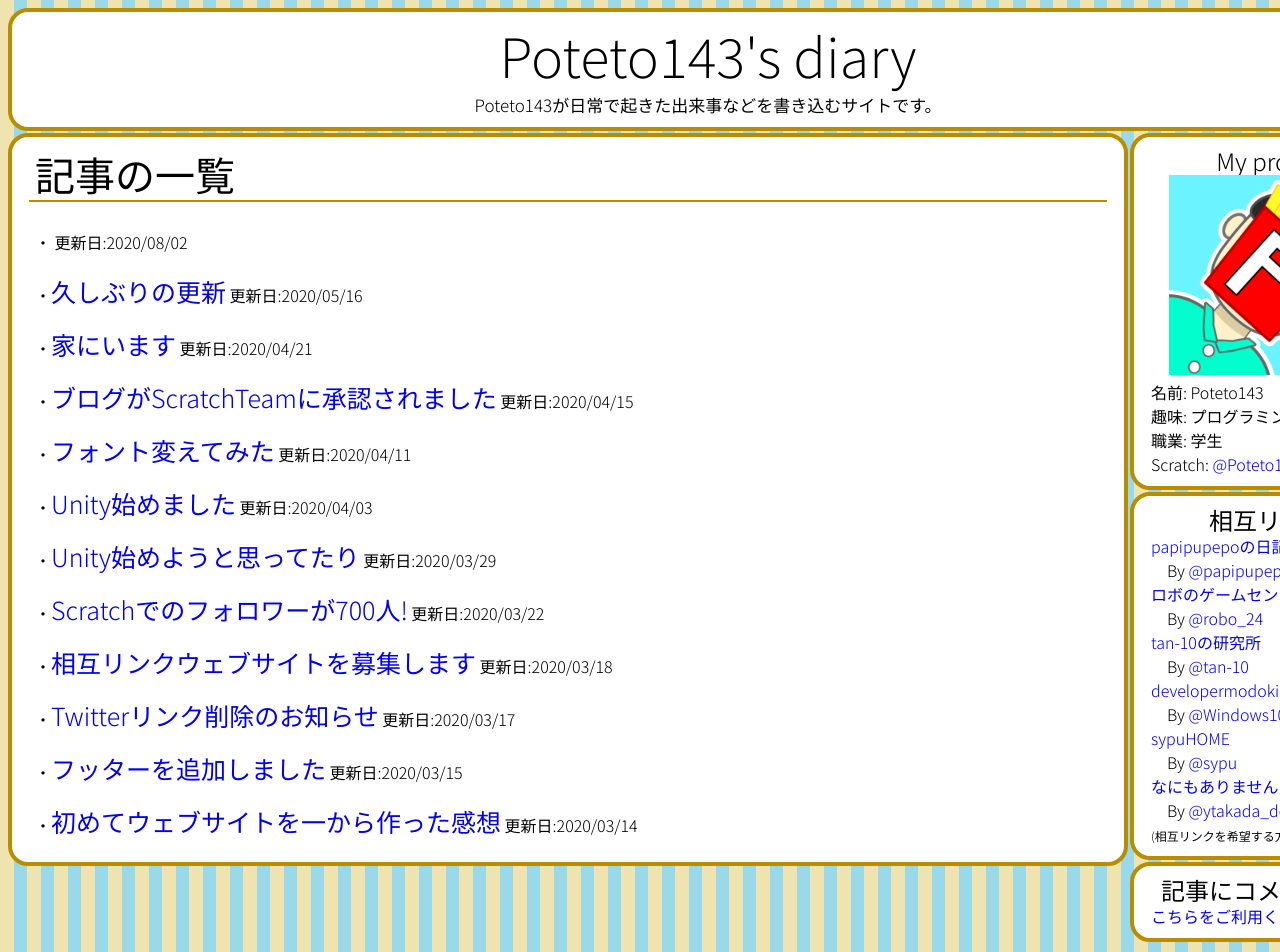
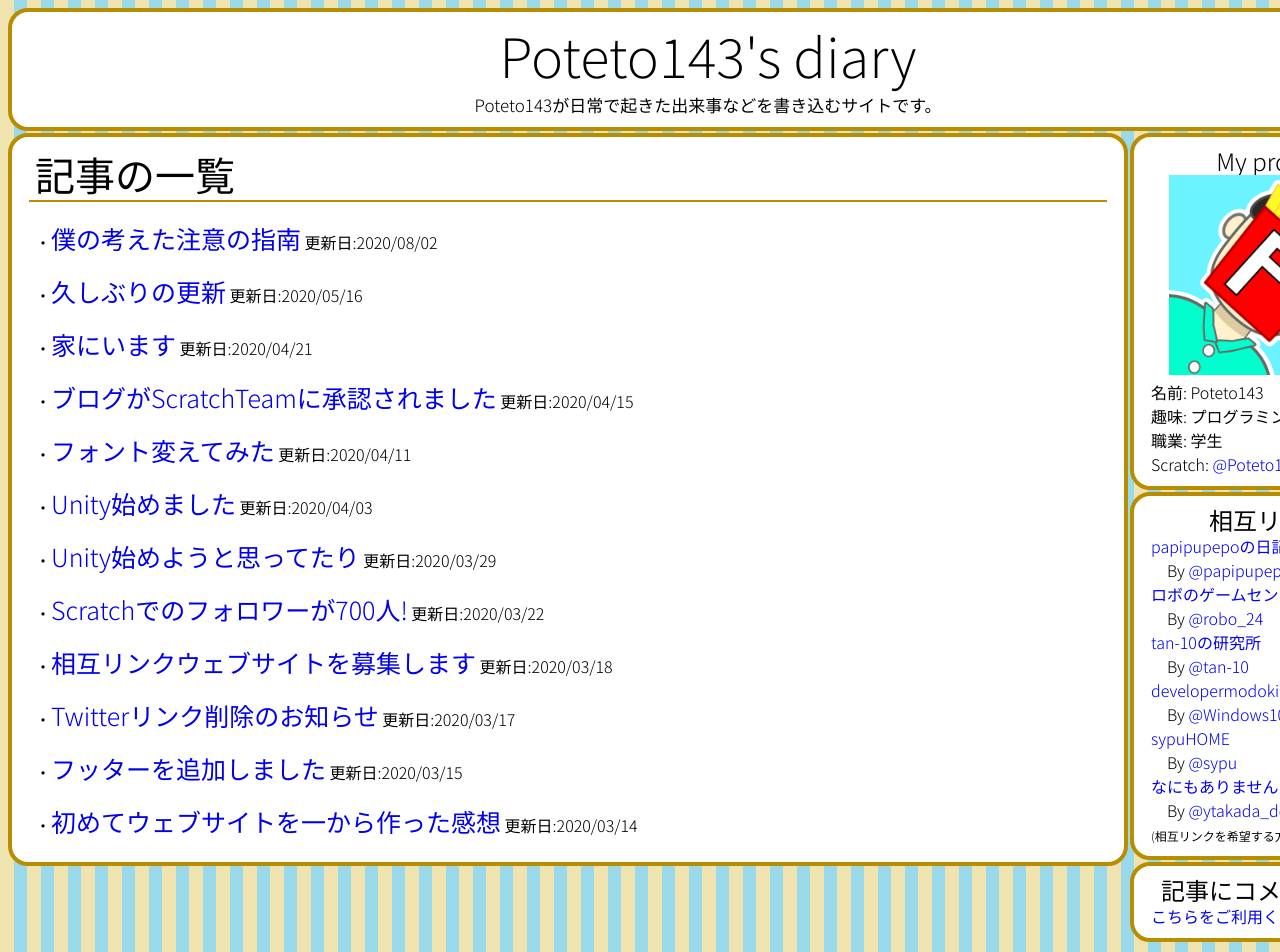
Before and after one commit to Poteto143/Poteto143s_diary, a Jekyll site: the page built from posts.md, in a window 1280 px wide. Built offline with Jekyll 4.4.1, drawn with Linux system fonts in a browser that asks for light colours.

Commit message:
frontmatter忘れ

```diff
--- a/_posts/2020-08-02-My-rule-about-attention.md
+++ b/_posts/2020-08-02-My-rule-about-attention.md
@@ -1,3 +1,8 @@
+---
+layout: default
+pagename: 僕の考えた注意の指南
+showfooter: True
+---
 あまりにもネタが思いつかないもので、二ヶ月以上の空きができてしまいました。すいません!
 
 <br>
```
